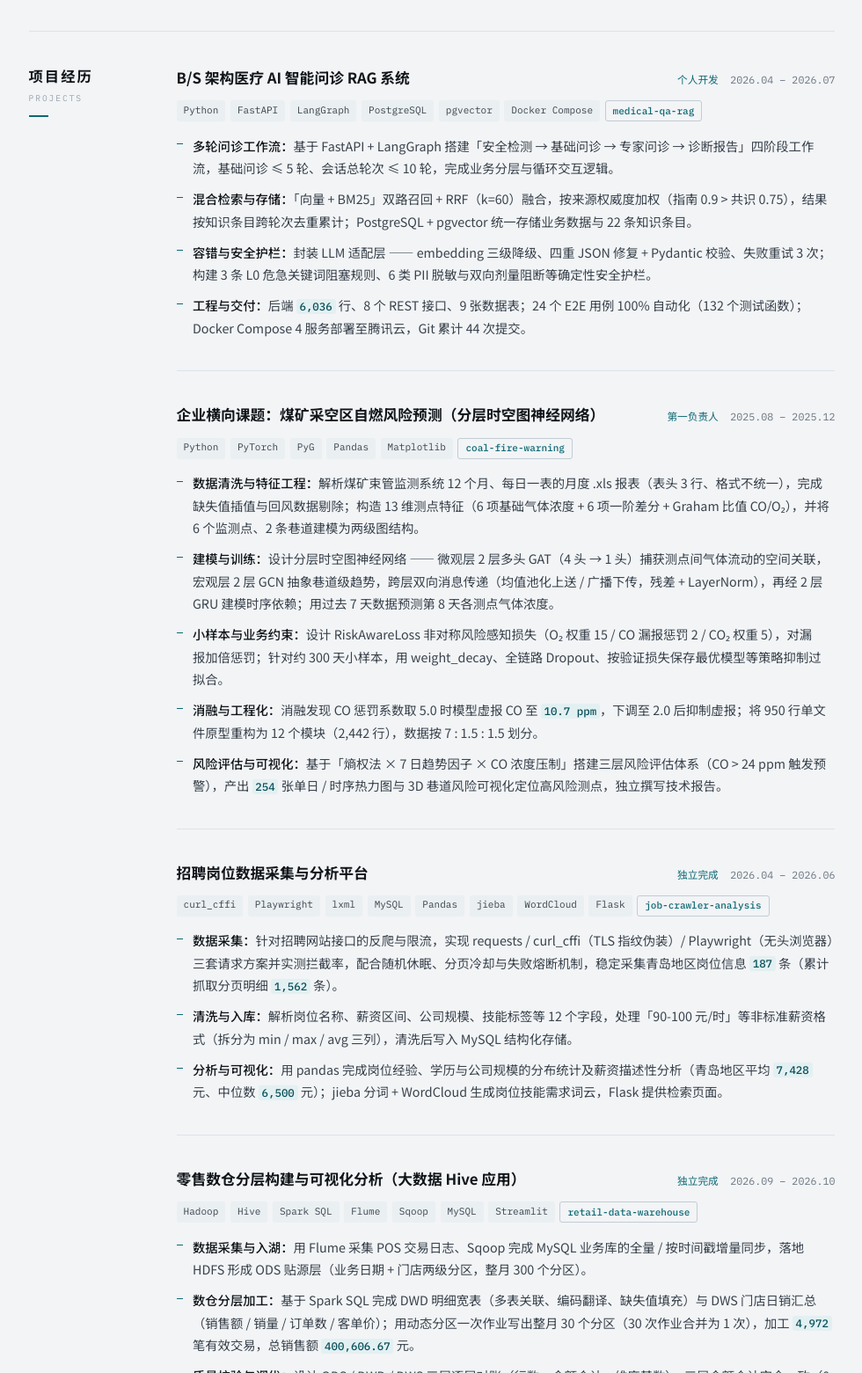
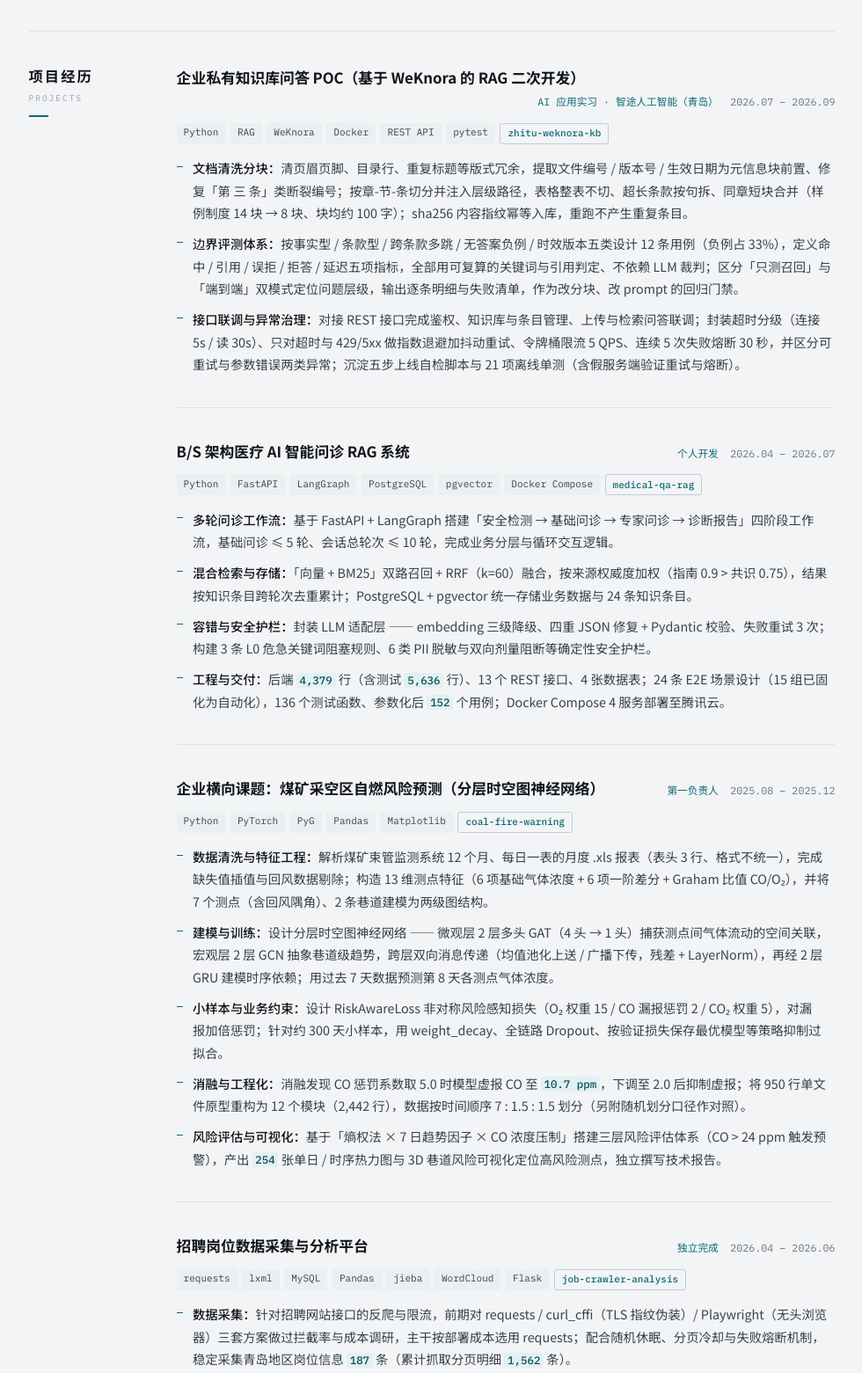
Before and after one commit to zhang-xianfa/zhang-xianfa.github.io, a plain HTML site: page index.html in a window 1280 px wide. Shown: the part 973-2534 px from the top of the page at 88% size, without its empty margins (149-1129 px from the left). Drawn offline with Linux system fonts and the light colour scheme.

Commit message:
项目区新增实习项目；校正灵兰/煤矿/爬虫/油罐车的数字与口径
Co-Authored-By: Claude Code <noreply@anthropic.com>

```diff
--- a/index.html
+++ b/index.html
@@ -581,6 +581,22 @@ a:focus-visible { outline: 2px solid var(--accent); outline-offset: 2px; border-
 
       <article class="entry">
         <div class="entry-head">
+          <h2 class="entry-title">企业私有知识库问答 POC（基于 WeKnora 的 RAG 二次开发）</h2>
+          <div class="entry-meta"><span class="role">AI 应用实习 · 智途人工智能（青岛）</span><span>2026.07 – 2026.09</span></div>
+        </div>
+        <ul class="stack">
+          <li>Python</li><li>RAG</li><li>WeKnora</li><li>Docker</li><li>REST API</li><li>pytest</li>
+          <li class="repo"><a href="https://github.com/zhang-xianfa/zhitu-weknora-kb" target="_blank" rel="noopener">zhitu-weknora-kb</a></li>
+        </ul>
+        <ul class="bullets">
+          <li><b>文档清洗分块：</b>清页眉页脚、目录行、重复标题等版式冗余，提取文件编号 / 版本号 / 生效日期为元信息块前置、修复「第 三 条」类断裂编号；按章-节-条切分并注入层级路径，表格整表不切、超长条款按句拆、同章短块合并（样例制度 14 块 → 8 块、块均约 100 字）；sha256 内容指纹幂等入库，重跑不产生重复条目。</li>
+          <li><b>边界评测体系：</b>按事实型 / 条款型 / 跨条款多跳 / 无答案负例 / 时效版本五类设计 12 条用例（负例占 33%），定义命中 / 引用 / 误拒 / 拒答 / 延迟五项指标，全部用可复算的关键词与引用判定、不依赖 LLM 裁判；区分「只测召回」与「端到端」双模式定位问题层级，输出逐条明细与失败清单，作为改分块、改 prompt 的回归门禁。</li>
+          <li><b>接口联调与异常治理：</b>对接 REST 接口完成鉴权、知识库与条目管理、上传与检索问答联调；封装超时分级（连接 5s / 读 30s）、只对超时与 429/5xx 做指数退避加抖动重试、令牌桶限流 5 QPS、连续 5 次失败熔断 30 秒，并区分可重试与参数错误两类异常；沉淀五步上线自检脚本与 21 项离线单测（含假服务端验证重试与熔断）。</li>
+        </ul>
+      </article>
+
+      <article class="entry">
+        <div class="entry-head">
           <h2 class="entry-title">B/S 架构医疗 AI 智能问诊 RAG 系统</h2>
           <div class="entry-meta"><span class="role">个人开发</span><span>2026.04 – 2026.07</span></div>
         </div>
@@ -590,9 +606,9 @@ a:focus-visible { outline: 2px solid var(--accent); outline-offset: 2px; border-
         </ul>
         <ul class="bullets">
           <li><b>多轮问诊工作流：</b>基于 FastAPI + LangGraph 搭建「安全检测 → 基础问诊 → 专家问诊 → 诊断报告」四阶段工作流，基础问诊 ≤ 5 轮、会话总轮次 ≤ 10 轮，完成业务分层与循环交互逻辑。</li>
-          <li><b>混合检索与存储：</b>「向量 + BM25」双路召回 + RRF（k=60）融合，按来源权威度加权（指南 0.9 &gt; 共识 0.75），结果按知识条目跨轮次去重累计；PostgreSQL + pgvector 统一存储业务数据与 22 条知识条目。</li>
+          <li><b>混合检索与存储：</b>「向量 + BM25」双路召回 + RRF（k=60）融合，按来源权威度加权（指南 0.9 &gt; 共识 0.75），结果按知识条目跨轮次去重累计；PostgreSQL + pgvector 统一存储业务数据与 24 条知识条目。</li>
           <li><b>容错与安全护栏：</b>封装 LLM 适配层 —— embedding 三级降级、四重 JSON 修复 + Pydantic 校验、失败重试 3 次；构建 3 条 L0 危急关键词阻塞规则、6 类 PII 脱敏与双向剂量阻断等确定性安全护栏。</li>
-          <li><b>工程与交付：</b>后端 <span class="num">6,036</span> 行、8 个 REST 接口、9 张数据表；24 个 E2E 用例 100% 自动化（132 个测试函数）；Docker Compose 4 服务部署至腾讯云，Git 累计 44 次提交。</li>
+          <li><b>工程与交付：</b>后端 <span class="num">4,379</span> 行（含测试 <span class="num">5,636</span> 行）、13 个 REST 接口、4 张数据表；24 条 E2E 场景设计（15 组已固化为自动化），136 个测试函数、参数化后 <span class="num">152</span> 个用例；Docker Compose 4 服务部署至腾讯云。</li>
         </ul>
       </article>
 
@@ -606,10 +622,10 @@ a:focus-visible { outline: 2px solid var(--accent); outline-offset: 2px; border-
           <li class="repo"><a href="https://github.com/zhang-xianfa/coal-fire-warning" target="_blank" rel="noopener">coal-fire-warning</a></li>
         </ul>
         <ul class="bullets">
-          <li><b>数据清洗与特征工程：</b>解析煤矿束管监测系统 12 个月、每日一表的月度 .xls 报表（表头 3 行、格式不统一），完成缺失值插值与回风数据剔除；构造 13 维测点特征（6 项基础气体浓度 + 6 项一阶差分 + Graham 比值 CO/O₂），并将 6 个监测点、2 条巷道建模为两级图结构。</li>
+          <li><b>数据清洗与特征工程：</b>解析煤矿束管监测系统 12 个月、每日一表的月度 .xls 报表（表头 3 行、格式不统一），完成缺失值插值与回风数据剔除；构造 13 维测点特征（6 项基础气体浓度 + 6 项一阶差分 + Graham 比值 CO/O₂），并将 7 个测点（含回风隅角）、2 条巷道建模为两级图结构。</li>
           <li><b>建模与训练：</b>设计分层时空图神经网络 —— 微观层 2 层多头 GAT（4 头 → 1 头）捕获测点间气体流动的空间关联，宏观层 2 层 GCN 抽象巷道级趋势，跨层双向消息传递（均值池化上送 / 广播下传，残差 + LayerNorm），再经 2 层 GRU 建模时序依赖；用过去 7 天数据预测第 8 天各测点气体浓度。</li>
           <li><b>小样本与业务约束：</b>设计 RiskAwareLoss 非对称风险感知损失（O₂ 权重 15 / CO 漏报惩罚 2 / CO₂ 权重 5），对漏报加倍惩罚；针对约 300 天小样本，用 weight_decay、全链路 Dropout、按验证损失保存最优模型等策略抑制过拟合。</li>
-          <li><b>消融与工程化：</b>消融发现 CO 惩罚系数取 5.0 时模型虚报 CO 至 <span class="num">10.7 ppm</span>，下调至 2.0 后抑制虚报；将 950 行单文件原型重构为 12 个模块（2,442 行），数据按 7 : 1.5 : 1.5 划分。</li>
+          <li><b>消融与工程化：</b>消融发现 CO 惩罚系数取 5.0 时模型虚报 CO 至 <span class="num">10.7 ppm</span>，下调至 2.0 后抑制虚报；将 950 行单文件原型重构为 12 个模块（2,442 行），数据按时间顺序 7 : 1.5 : 1.5 划分（另附随机划分口径作对照）。</li>
           <li><b>风险评估与可视化：</b>基于「熵权法 × 7 日趋势因子 × CO 浓度压制」搭建三层风险评估体系（CO &gt; 24 ppm 触发预警），产出 <span class="num">254</span> 张单日 / 时序热力图与 3D 巷道风险可视化定位高风险测点，独立撰写技术报告。</li>
         </ul>
       </article>
@@ -620,11 +636,11 @@ a:focus-visible { outline: 2px solid var(--accent); outline-offset: 2px; border-
           <div class="entry-meta"><span class="role">独立完成</span><span>2026.04 – 2026.06</span></div>
         </div>
         <ul class="stack">
-          <li>curl_cffi</li><li>Playwright</li><li>lxml</li><li>MySQL</li><li>Pandas</li><li>jieba</li><li>WordCloud</li><li>Flask</li>
+          <li>requests</li><li>lxml</li><li>MySQL</li><li>Pandas</li><li>jieba</li><li>WordCloud</li><li>Flask</li>
           <li class="repo"><a href="https://github.com/zhang-xianfa/job-crawler-analysis" target="_blank" rel="noopener">job-crawler-analysis</a></li>
         </ul>
         <ul class="bullets">
-          <li><b>数据采集：</b>针对招聘网站接口的反爬与限流，实现 requests / curl_cffi（TLS 指纹伪装）/ Playwright（无头浏览器）三套请求方案并实测拦截率，配合随机休眠、分页冷却与失败熔断机制，稳定采集青岛地区岗位信息 <span class="num">187</span> 条（累计抓取分页明细 <span class="num">1,562</span> 条）。</li>
+          <li><b>数据采集：</b>针对招聘网站接口的反爬与限流，前期对 requests / curl_cffi（TLS 指纹伪装）/ Playwright（无头浏览器）三套方案做过拦截率与成本调研，主干按部署成本选用 requests；配合随机休眠、分页冷却与失败熔断机制，稳定采集青岛地区岗位信息 <span class="num">187</span> 条（累计抓取分页明细 <span class="num">1,562</span> 条）。</li>
           <li><b>清洗与入库：</b>解析岗位名称、薪资区间、公司规模、技能标签等 12 个字段，处理「90-100 元/时」等非标准薪资格式（拆分为 min / max / avg 三列），清洗后写入 MySQL 结构化存储。</li>
           <li><b>分析与可视化：</b>用 pandas 完成岗位经验、学历与公司规模的分布统计及薪资描述性分析（青岛地区平均 <span class="num">7,428</span> 元、中位数 <span class="num">6,500</span> 元）；jieba 分词 + WordCloud 生成岗位技能需求词云，Flask 提供检索页面。</li>
         </ul>
@@ -657,7 +673,7 @@ a:focus-visible { outline: 2px solid var(--accent); outline-offset: 2px; border-
         </ul>
         <ul class="bullets">
           <li><b>建模与校正：</b>针对油罐车纵向 / 横向倾斜导致探针读数与真实储液量存在系统性偏差的问题，建立卧式油罐储液体积几何模型（200 × 100 网格二重数值积分）并推导变位修正关系；以「装车体积 = 卸车体积」为物理约束逐仓拟合校正系数（k ∈ [0.90, 1.10]，有效记录 &lt; 20 条的仓不参与优化），目标函数用误差中位数加正则化项以抗离群、防过拟合。</li>
-          <li><b>数据与结果：</b>处理 8 辆车共 <span class="num">3,303</span> 条装卸记录，整体平均相对误差 <span class="num">0.736%</span>（逐车 0.40% ~ 1.42%）；输出技术文档并面向企业宣讲对接。</li>
+          <li><b>数据与结果：</b>处理 8 辆车共 <span class="num">3,487</span> 条有效装卸记录，整体平均相对误差 <span class="num">2.04%</span>（逐车 0.33% ~ 3.66%，中位数约 1.0%）；输出技术文档并面向企业宣讲对接。</li>
         </ul>
       </article>
 
```
